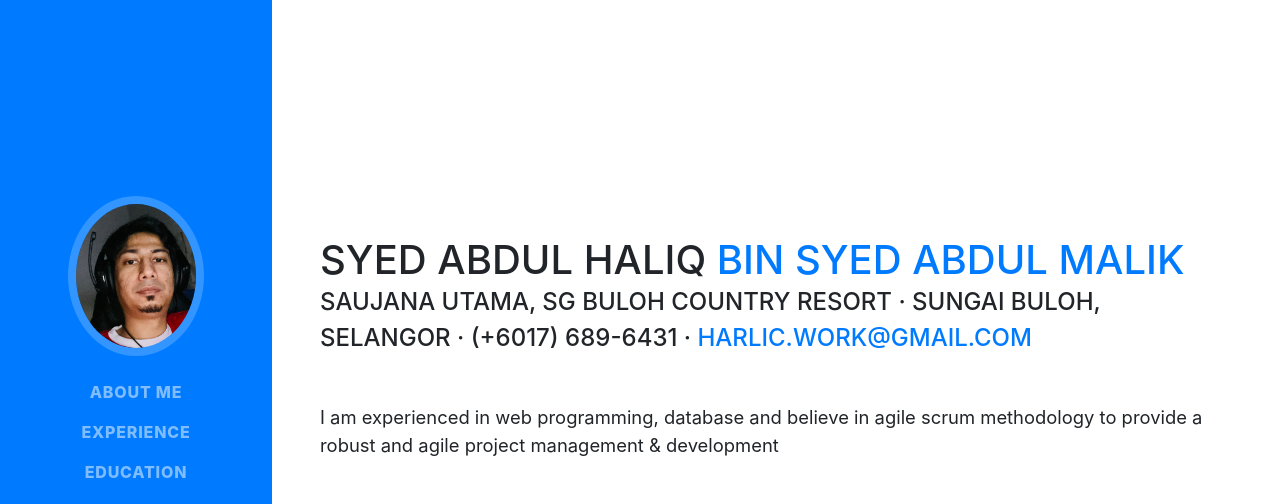
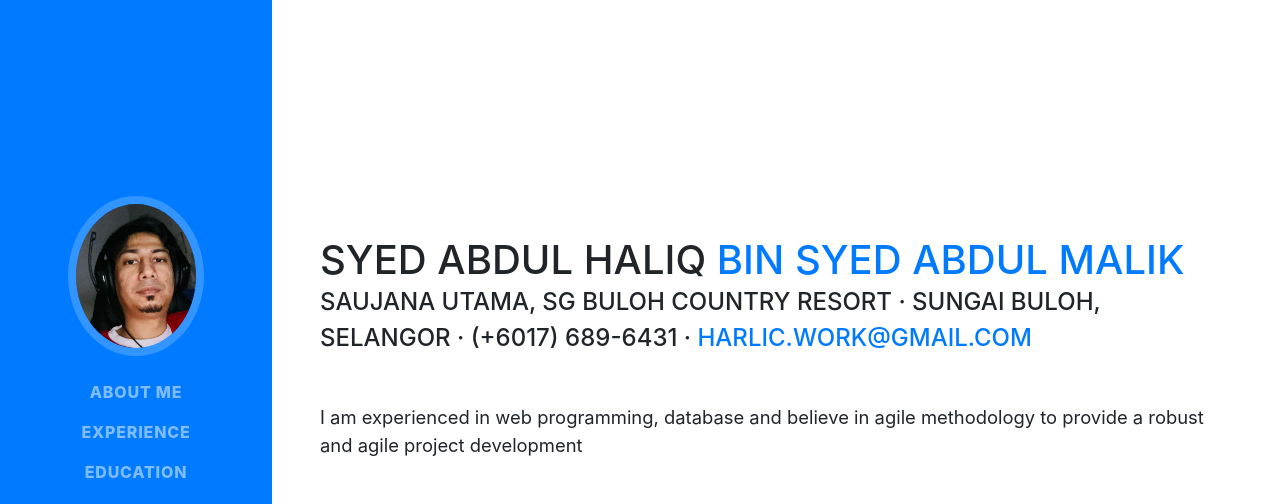
Before and after one commit to HarlicWork/resume, a website with bundled scripts: page index.html in a window 1280 px wide. Shown: the top 504 px of the page. Built offline with nearby package versions, Linux system fonts and the light colour scheme; a web font is replaced by a local one.

Commit message:
Update index.html
edit about me

```diff
--- a/index.html
+++ b/index.html
@@ -105,8 +105,7 @@
           </div>
           <p class="lead mb-5">
             I am experienced in web programming, database and believe in agile
-            scrum methodology to provide a robust and agile project management &
-            development
+            methodology to provide a robust and agile project development
           </p>
           <div class="social-icons">
             <a href="https://www.linkedin.com/in/harlic/">
```
